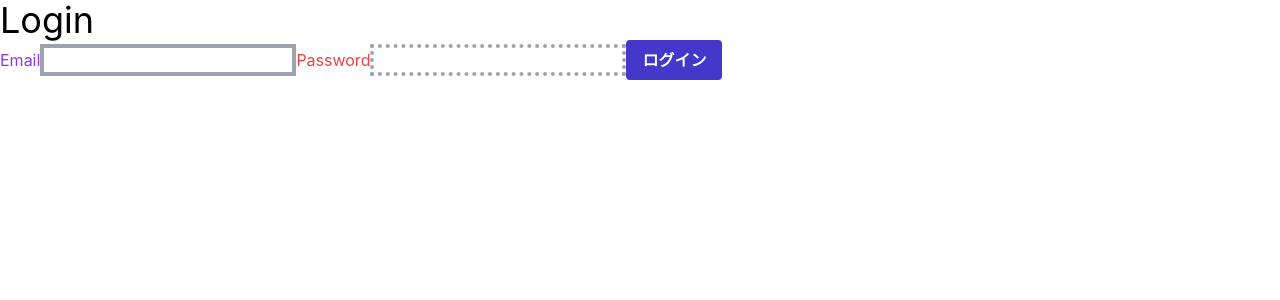
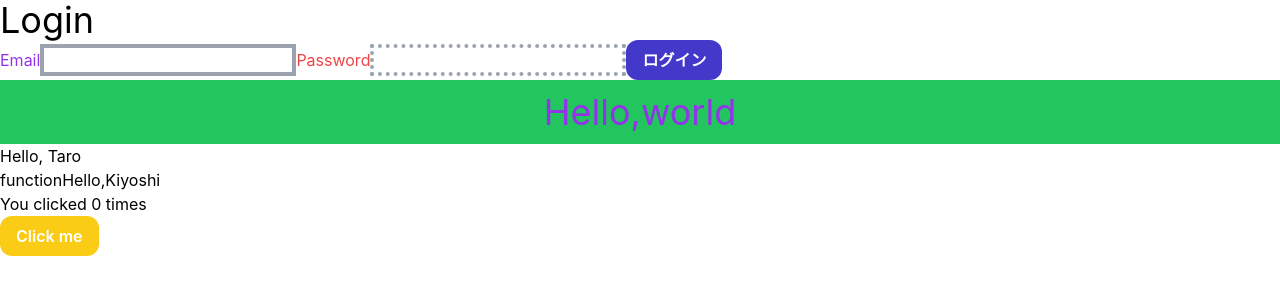
Before and after one commit to ntltss/js-react-learning, a React (Create React App) app: page / in a window 1280 px wide. Shown: the top 300 px of the page. Built offline with nearby package versions, Linux system fonts and the light colour scheme.

Commit message:
#1 諸々学習進行中

```diff
--- a/public/index.html
+++ b/public/index.html
@@ -31,6 +31,10 @@
   <body>
     <noscript>You need to enable JavaScript to run this app.</noscript>
     <div id="root"></div>
+    <div id="root1"></div>
+    <div id="root2"></div>
+    <div id="root3"></div>
+    <div id="root4"></div>
     <!--
       This HTML file is a template.
       If you open it directly in the browser, you will see an empty page.
--- /dev/null
+++ b/src/ClassHello.js
@@ -0,0 +1,12 @@
+import React from 'react';
+
+class Hello extends React.Component{
+    constructor(props){
+      super(props);
+    }
+    render(){
+      return <h1>Hello, {this.props.name}</h1>;
+    }
+  }
+
+  export default Hello;
--- /dev/null
+++ b/src/ExampleState.js
@@ -0,0 +1,23 @@
+import React from 'react';
+
+class ExampleState extends React.Component{
+    constructor(props){
+        super(props);
+        this.state = {
+            count:0
+        };
+    }
+    render(){
+        return(
+            <div>
+                <p>You clicked {this.state.count} times</p>
+                <button onClick={() => this.setState({count: this.state.count + 1})}
+                 class="bg-yellow-400 font-semibold text-white py-2 px-4 rounded-xl">
+                    Click me
+                </button>
+            </div>
+        );
+    }
+};
+
+export default ExampleState;
--- /dev/null
+++ b/src/Hello.js
@@ -0,0 +1,5 @@
+// import react from 'React';
+
+export default function Hello(props){
+    return <h1>functionHello,{props.name}</h1>;
+}
--- a/src/Login.js
+++ b/src/Login.js
@@ -11,7 +11,7 @@ function Login(){
                 <input  class="border-solid border-4 border-gray-400" type="email"/>
                 <label class="text-red-500">Password</label>
                 <input  class="border-dotted border-4 border-gray-400" type="password"/>
-                <button class="bg-indigo-700 font-semibold text-white py-2 px-4 rounded">ログイン</button>
+                <button class="bg-indigo-700 font-semibold text-white py-2 px-4 rounded-xl">ログイン</button>
             </form>
         </div>
     );
--- a/src/index.js
+++ b/src/index.js
@@ -4,6 +4,10 @@ import './index.css';
 // import App from './App';
 import reportWebVitals from './reportWebVitals';
 import Login from './Login';
+import ClassHello from './ClassHello';
+import Hello from './Hello';
+import ExampleState from './ExampleState';
+import reactDom from 'react-dom';
 
 ReactDOM.render(
   <React.StrictMode>
@@ -13,6 +17,35 @@ ReactDOM.render(
   document.getElementById('root')
 );
 
+const element = <h1  class="text-4xl text-purple-600 bg-green-500 px-5 py-3 text-center">Hello,world</h1>
+ReactDOM.render(
+  element,
+  document.getElementById('root1')
+);
+
+reactDom.render(
+  <React.StrictMode>
+    {/* <App /> */}
+    <ClassHello name="Taro"/>
+  </React.StrictMode>,
+  document.getElementById('root2')
+);
+
+reactDom.render(
+  <React.StrictMode>
+    {/* <App /> */}
+    <Hello name="Kiyoshi"/>
+  </React.StrictMode>,
+  document.getElementById('root3')
+);
+
+reactDom.render(
+  <React.StrictMode>
+    <ExampleState/>
+  </React.StrictMode>,
+  document.getElementById('root4')
+);
+
 // If you want to start measuring performance in your app, pass a function
 // to log results (for example: reportWebVitals(console.log))
 // or send to an analytics endpoint. Learn more: https://bit.ly/CRA-vitals
```
